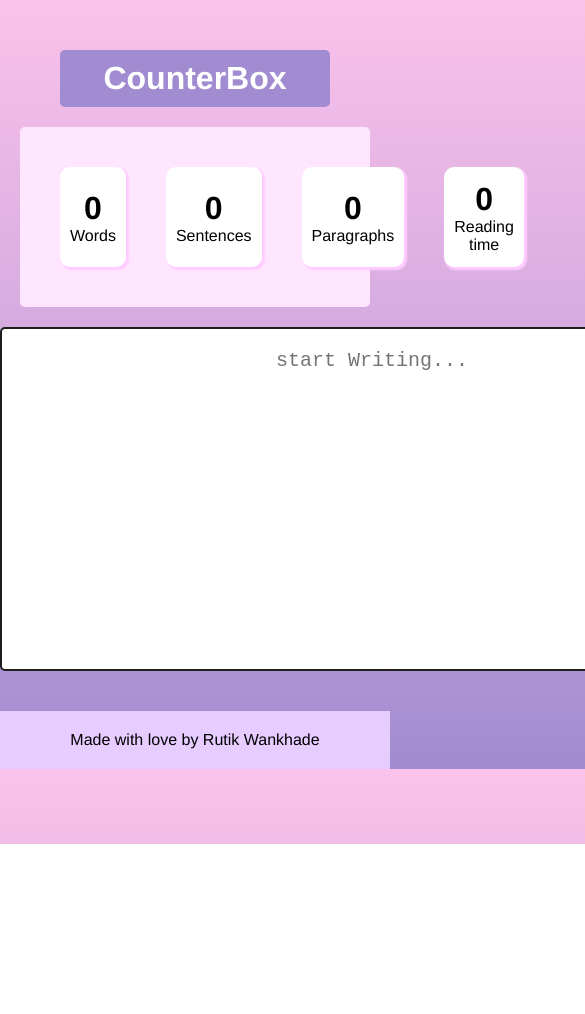
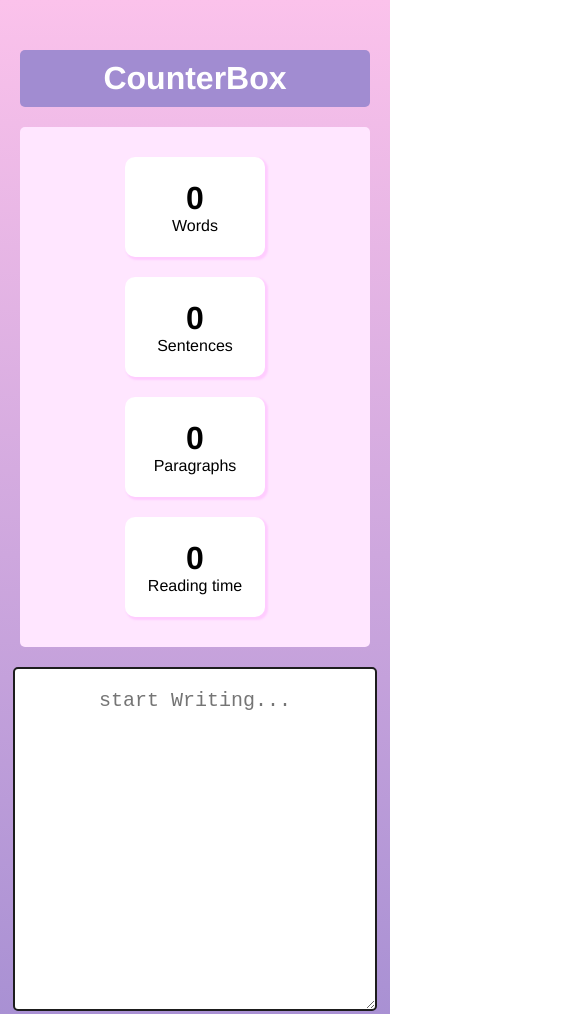
Before and after one commit to rutikwankhade/CounterBox, a plain HTML site: page index.html in a window 390 px wide. Shown: the top 1014 px of the page, 585 px wide, since content can reach past the window. Before the commit the page ends 844 px from the top, so only its background shows below. Drawn offline with Linux system fonts and the light colour scheme.

Commit message:
responsive

```diff
--- a/style.css
+++ b/style.css
@@ -18,11 +18,10 @@ body{
     font-family:helvetica;
     padding:10px;
     border-radius:5px;
-    width:250px;
     color:#ffffff;
     background-color: #a18cd1;
     margin:auto;
-    margin-top:50px;
+    margin:50px 20px 0px 20px;
 }
 
 .content{
@@ -37,7 +36,7 @@ body{
     background-color: #ffffff;
     margin:20px;
     height:80px;
-    width:150px;
+    width:120px;
     padding:10px;
     display:flex;
     flex-direction: column;
@@ -48,8 +47,11 @@ body{
 
 }
 .flex-row{
-display:flex;
-flex-direction: row;
+    display:flex;
+    flex-direction: row;
+    flex-wrap: wrap;
+    justify-content: center;
+    align-items: center;
 }
 
 
@@ -75,3 +77,17 @@ footer{
     margin-top:40px;
     text-align: center;
 }
+
+
+
+@media screen and (max-width:600px){
+
+
+    .text{ min-width:320px;
+        width:auto;
+    }
+    .count-box{
+        margin:10px;
+    }
+
+}
```
